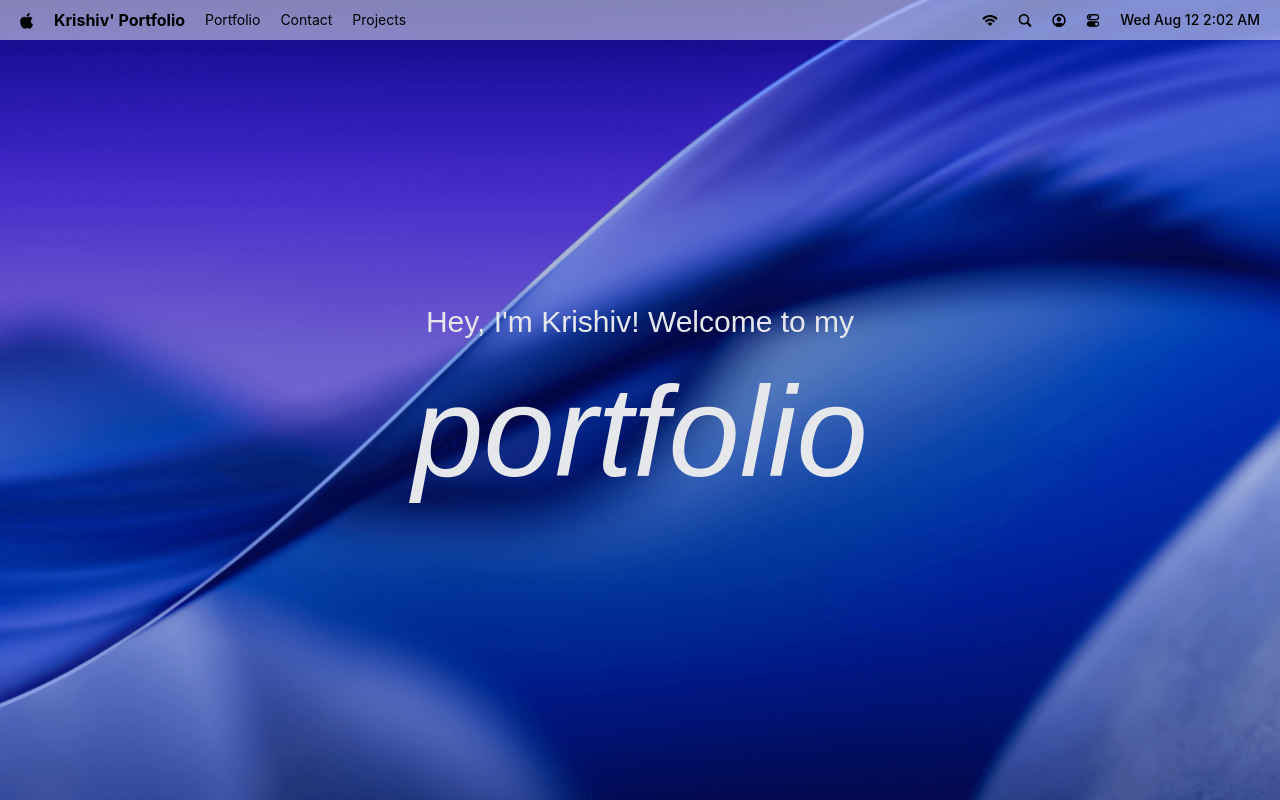
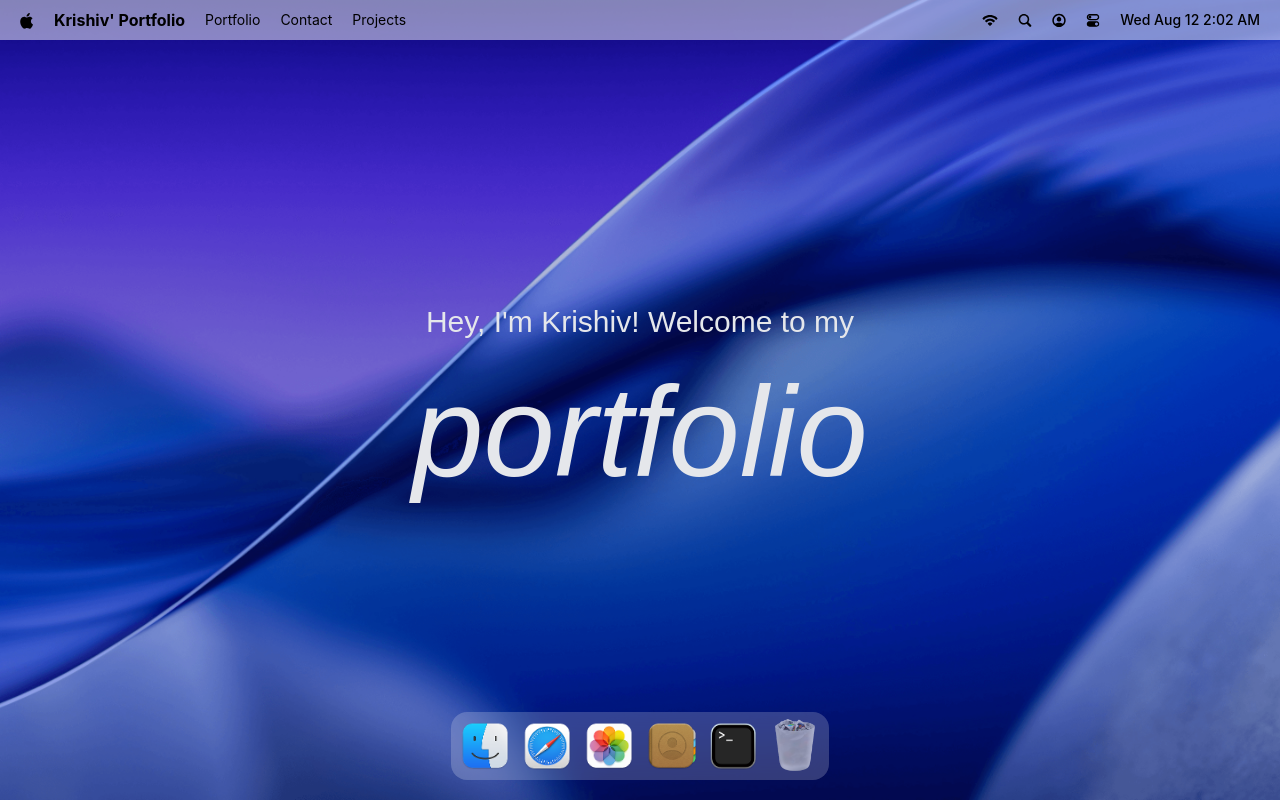
Before and after one commit to krishiv8190/krishiv_portfolio, a React (Vite) app: page / in a window 1280 px wide. Built offline with nearby package versions, Linux system fonts and the light colour scheme; a web font is replaced by a local one.

Commit message:
Implement Dock at the bottom

```diff
--- a/package.json
+++ b/package.json
@@ -17,6 +17,7 @@
     "lucide-react": "^1.31.0",
     "react": "^19.2.8",
     "react-dom": "^19.2.8",
+    "react-tooltip": "^6.0.8",
     "tailwindcss": "^4.3.3"
   },
   "devDependencies": {
--- a/src/App.jsx
+++ b/src/App.jsx
@@ -1,4 +1,4 @@
-import { Navbar, Welcome } from "#components";
+import { Navbar, Welcome, Dock } from "#components";
 import React from "react";
 
 const App = () => {
@@ -6,6 +6,7 @@
     <main>
       <Navbar />
       <Welcome />
+      <Dock />
     </main>
   );
 };
--- /dev/null
+++ b/src/components/dock.jsx
@@ -0,0 +1,90 @@
+import { dockApps } from "#constants";
+import React, { useRef } from "react";
+import { Tooltip } from "react-tooltip";
+import gsap from "gsap";
+import { useGSAP } from "@gsap/react";
+
+const dock = () => {
+  const dockRef = useRef(null);
+  useGSAP(() => {
+    const dock = dockRef.current;
+    if (!dock) return;
+
+    const icons = dock.querySelectorAll(".dock-icon");
+
+    const animateIcons = (mouseX) => {
+      const { left } = dock.getBoundingClientRect();
+      icons.forEach((icon) => {
+        const { left: iconLeft, width } = icon.getBoundingClientRect();
+        const center = iconLeft - left + width / 2;
+        const distance = Math.abs(mouseX - center);
+        const intensity = Math.exp(-(distance ** 2.5) / 20000);
+
+        gsap.to(icon, {
+          scale: 1 + 0.25 * intensity,
+          y: -15 * intensity,
+          duration: 0.2,
+          ease: "power1.out",
+        });
+      });
+    };
+
+    const handleMouseMove = (e) => {
+      const { left } = dock.getBoundingClientRect();
+      animateIcons(e.clientX - left);
+    };
+
+    const resetIcons = () => {
+      icons.forEach((icon) => {
+        gsap.to(icon, {
+          scale: 1,
+          y: 0,
+          duration: 0.3,
+          ease: "power1.out",
+        });
+      });
+    };
+    dock.addEventListener("mousemove", handleMouseMove);
+    dock.addEventListener("mouseleave", resetIcons);
+
+    return () => {
+      dock.removeEventListener("mousemove", handleMouseMove);
+      dock.removeEventListener("mouseleave", resetIcons);
+    };
+  }, []);
+
+  const toggleApp = (app) => {
+    // Open App Window
+  };
+
+  return (
+    <section id="dock">
+      <div ref={dockRef} className="dock-container">
+        {dockApps.map(({ id, name, icon, canOpen }) => (
+          <div key={id} className="relative flex justify-center">
+            <button
+              type="button"
+              className="dock-icon"
+              aria-label={name}
+              data-tooltip-id="dock-tooltip"
+              data-tooltip-content={name}
+              data-tooltip-delay-show={150}
+              disabled={!canOpen}
+              onClick={() => toggleApp({ id, canOpen })}
+            >
+              <img
+                src={`/images/${icon}`}
+                alt={name}
+                className={canOpen ? "" : "opacity-60"}
+                loading="lazy"
+              />
+            </button>
+          </div>
+        ))}
+        <Tooltip id="dock-tooltip" place="top" className="tooltip" />
+      </div>
+    </section>
+  );
+};
+
+export default dock;
--- a/src/components/index.js
+++ b/src/components/index.js
@@ -1,4 +1,5 @@
 import Navbar from "#components/Navbar";
 import Welcome from "#components/Welcome";
+import Dock from "#components/dock";
 
-export { Navbar, Welcome };
+export { Navbar, Welcome, Dock };
--- a/src/constants/index.js
+++ b/src/constants/index.js
@@ -31,4 +31,44 @@
     img: "/icons/mode.svg",
   },
 ];
-export { navLinks, navIcons };
+
+const dockApps = [
+  {
+    id: "finder",
+    name: "Portfolio", // was "Finder"
+    icon: "finder.png",
+    canOpen: true,
+  },
+  {
+    id: "safari",
+    name: "Articles", // was "Safari"
+    icon: "safari.png",
+    canOpen: true,
+  },
+  {
+    id: "photos",
+    name: "Gallery", // was "Photos"
+    icon: "photos.png",
+    canOpen: true,
+  },
+  {
+    id: "contact",
+    name: "Contact", // or "Get in touch"
+    icon: "contact.png",
+    canOpen: true,
+  },
+  {
+    id: "terminal",
+    name: "Skills", // was "Terminal"
+    icon: "terminal.png",
+    canOpen: true,
+  },
+  {
+    id: "trash",
+    name: "Archive", // was "Trash"
+    icon: "trash.png",
+    canOpen: false,
+  },
+];
+
+export { navLinks, navIcons, dockApps };
```
Also changed, not shown: 1 other file (tests, documents, lock files or other folders).
